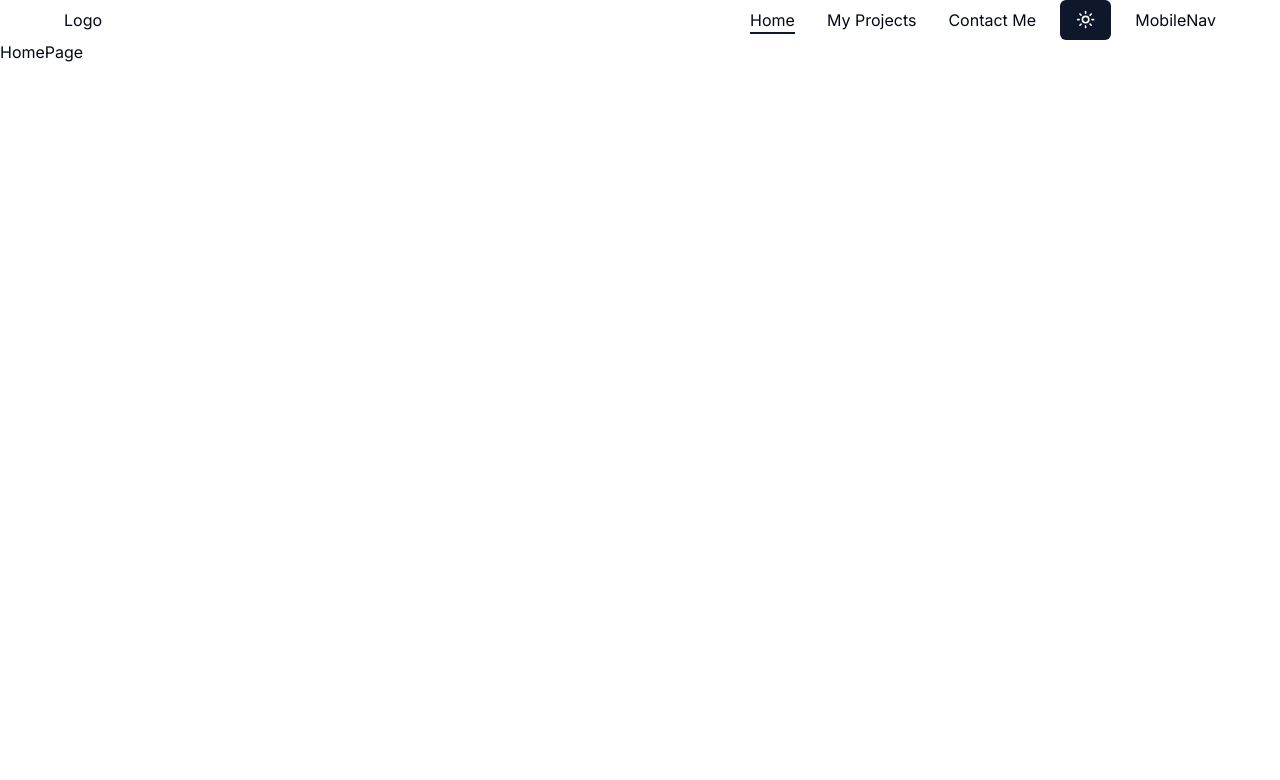
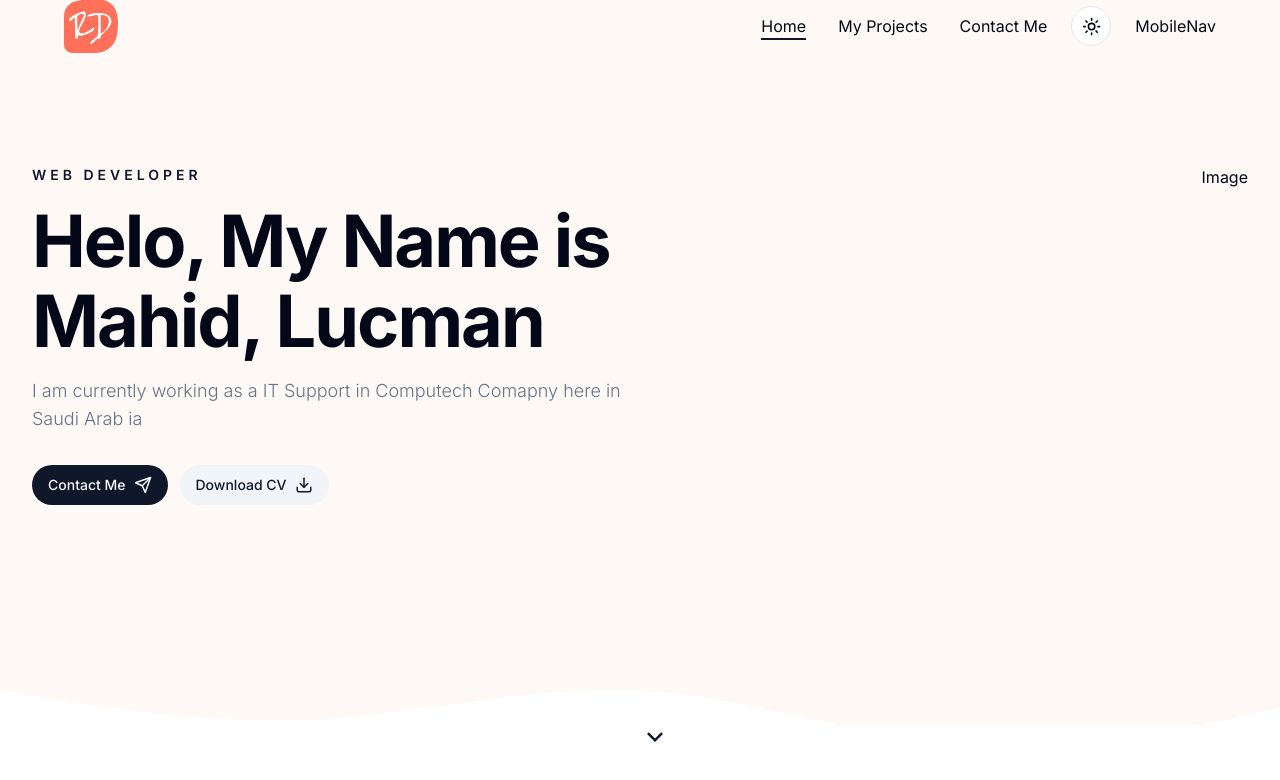
Before and after one commit to lucmanm/nextjs_my_profile_app, a Next.js app: page / in a window 1280 px wide. Shown: the top 780 px of the page. Built offline with nearby package versions, Linux system fonts and the light colour scheme.

Commit message:
Hero Completed

```diff
--- a/app/page.tsx
+++ b/app/page.tsx
@@ -1,9 +1,10 @@
+import Hero from '@/components/hero'
 import Image from 'next/image'
 
 export default function Home() {
   return (
     <main>
-      HomePage
+      <Hero/>
     </main>
   )
 }
--- /dev/null
+++ b/components/badge.tsx
@@ -0,0 +1,9 @@
+import React from 'react'
+
+const Badge = () => {
+  return (
+    <div>Badge</div>
+  )
+}
+
+export default Badge
--- /dev/null
+++ b/components/div-img.tsx
@@ -0,0 +1,9 @@
+import React from 'react'
+
+const DivImg = () => {
+  return (
+    <div>DivImg</div>
+  )
+}
+
+export default DivImg
--- a/components/header.tsx
+++ b/components/header.tsx
@@ -1,19 +1,41 @@
+"use client";
+import { useEffect, useState } from "react";
 import Logo from "./logo";
 import MobileNav from "./mobile-nav";
 import Nav from "./nav";
 import ThemeToggler from "./theme-toggler";
+import { usePathname } from "next/navigation";
 
 const Header = () => {
+  const [header, setHeader] = useState(false);
+  const pathname = usePathname();
+
+  // Error: Typescript any not sure what is the type
+  useEffect(() => {
+    const scrollYPos: any = window.addEventListener("scroll", () => {
+      window.scrollY > 50 ? setHeader(true) : setHeader(false);
+    });
+
+    return () => window.removeEventListener("scroll", scrollYPos);
+  });
+
   return (
-    <header>
+    <header
+      className={`${
+        header
+          ? "py-4 bg-white shadow-lg dark:bg-accent"
+          : "sticky top-0 z-30 transition-all"
+      } sticky top-0 z-30 transition-all ${pathname === "/" && "bg-[#fef9f5]"}`}
+    >
       <div className="container mx-auto">
         <div className="container flex justify-between items-center">
           <Logo />
           <div className="flex items-center gap-x-6">
             <Nav
-            containerStyles="hidden xl:flex gap-x-8 item-center"
-            LinkStyles="relative hover:text-primary transition-all"
-            underlineStyles="absolute left-0 top-full h-[2px] bg-primary w-full"/>
+              containerStyles="hidden xl:flex gap-x-8 item-center"
+              LinkStyles="relative hover:text-primary transition-all"
+              underlineStyles="absolute left-0 top-full h-[2px] bg-primary w-full"
+            />
             <ThemeToggler />
             <div>
               <MobileNav />
--- /dev/null
+++ b/components/hero.tsx
@@ -0,0 +1,46 @@
+import Link from "next/link";
+import React from "react";
+import { RiArrowDownSLine } from "react-icons/ri";
+import { Button } from "./ui/button";
+import { Download, Send } from "lucide-react";
+type Props = {};
+
+const Hero = (props: Props) => {
+  return (
+    <section className="py-12 xl:py-24 h-[84vh] xl:pt-28 bg-hero bg-no-repeat bg-cover dark:bg-none">
+      <div className="container max-auto">
+        <div className="flex justify-between gap-x-8">
+          <div className="flex max-w-[600px] flex-col justify-center mx-auto xl:mx-0 text-center xl:text-left">
+            <div className="text-sm uppercase font-semibold mb-4 text-primary tracking-[4px]">
+              Web Developer
+            </div>
+            <h1 className="h1 mb-4">Helo, My Name is Mahid, Lucman</h1>
+            <p className="subtitle max-w-[490] mx-auto xl:mx-0">
+              I am currently working as a IT Support in Computech Comapny here
+              in Saudi Arab ia
+            </p>
+            {/* buttons */}
+            <div className="flex flex-col gap-y-3 md:flex-row gap-x-3 mx-auto xl:mx-0 mb-12">
+              <Link href="">
+                <Button className="gap-x-2">
+                  Contact Me <Send size={18} />
+                </Button>
+              </Link>
+              <Link href="">
+                <Button className="gap-x-2" variant="secondary">
+                  Download CV <Download size={18} />
+                </Button>
+              </Link>
+            </div>
+          </div>
+          <div className="hidden xl:flex relative">Image</div>
+        </div>
+        <div className="hidden md:flex absolute left-2/4 bottom-44 xl:bottom-12 ">
+          <RiArrowDownSLine className="text-3xl text-primary" />
+        </div>
+      </div>
+    </section>
+  );
+};
+
+export default Hero;
--- a/components/logo.tsx
+++ b/components/logo.tsx
@@ -1,11 +1,18 @@
+import Image from 'next/image'
+import Link from 'next/link'
 import React from 'react'
 
 type Props = {}
 
-const Logo = (props: Props) => {
+const Logo = (props: Props) =>  {
+
   return (
-    <div>Logo</div>
+    <Link href="/">
+      <Image src="/logo.svg" alt='Logo' width={54} height={50} priority />
+    </Link>
   )
+
 }
 
+
 export default Logo
--- /dev/null
+++ b/components/social.tsx
@@ -0,0 +1,9 @@
+import React from 'react'
+
+const Social = () => {
+  return (
+    <div>Social</div>
+  )
+}
+
+export default Social
--- a/components/theme-toggler.tsx
+++ b/components/theme-toggler.tsx
@@ -12,7 +12,7 @@
 
   return (
     <div>
-      <Button onClick={() => setTheme(theme === "dark" ? "light" : "dark")}>
+      <Button variant={"outline"} size={"icon"} onClick={() => setTheme(theme === "dark" ? "light" : "dark")}>
         <SunIcon className="h-[1.2rem] w-[1.2rem] rotate-0 scale-100 transition-all dark:-rotate-90 dark:scale-0" />
         <MoonIcon className="absolute h-[1.2rem] w-[1.2rem] rotate-90 scale-0 transition-all dark:rotate-0 dark:scale-100" />
       </Button>
--- a/components/ui/button.tsx
+++ b/components/ui/button.tsx
@@ -5,7 +5,7 @@
 import { cn } from "@/lib/utils"
 
 const buttonVariants = cva(
-  "inline-flex items-center justify-center whitespace-nowrap rounded-md text-sm font-medium ring-offset-background transition-colors focus-visible:outline-none focus-visible:ring-2 focus-visible:ring-ring focus-visible:ring-offset-2 disabled:pointer-events-none disabled:opacity-50",
+  "inline-flex items-center justify-center whitespace-nowrap rounded-full text-sm font-medium ring-offset-background transition-colors focus-visible:outline-none focus-visible:ring-2 focus-visible:ring-ring focus-visible:ring-offset-2 disabled:pointer-events-none disabled:opacity-50",
   {
     variants: {
       variant: {
--- a/styles/globals.css
+++ b/styles/globals.css
@@ -74,3 +74,9 @@
     @apply bg-background text-foreground;
   }
 }
+.h1 {
+  @apply text-6xl xl:text-[72px] xl:leading-[80px] tracking-[-2px] font-bold;
+}
+.subtitle{
+  @apply text-muted-foreground text-lg mb-8 font-light
+}
--- a/tailwind.config.js
+++ b/tailwind.config.js
@@ -70,6 +70,9 @@
         "accordion-down": "accordion-down 0.2s ease-out",
         "accordion-up": "accordion-up 0.2s ease-out",
       },
+      backgroundImage:{
+        hero: "url(/hero/hero-bg.png)"
+      }
     },
   },
   plugins: [require("tailwindcss-animate")],
```
